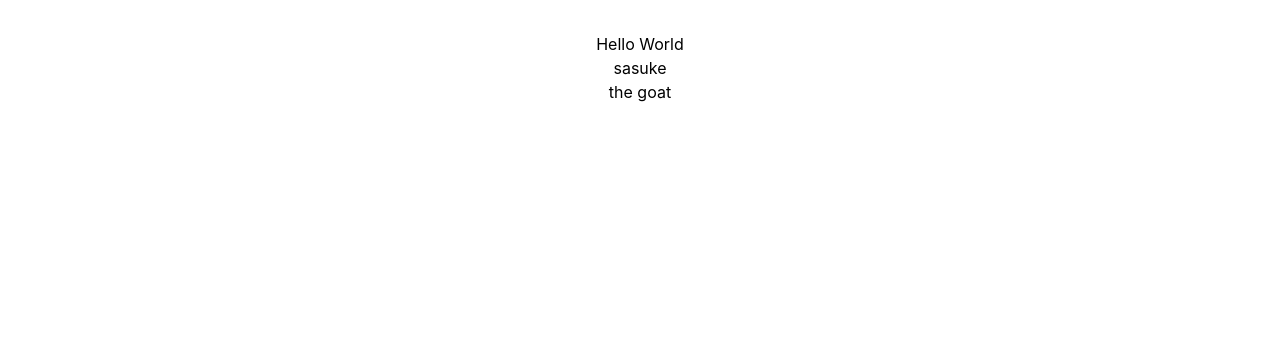
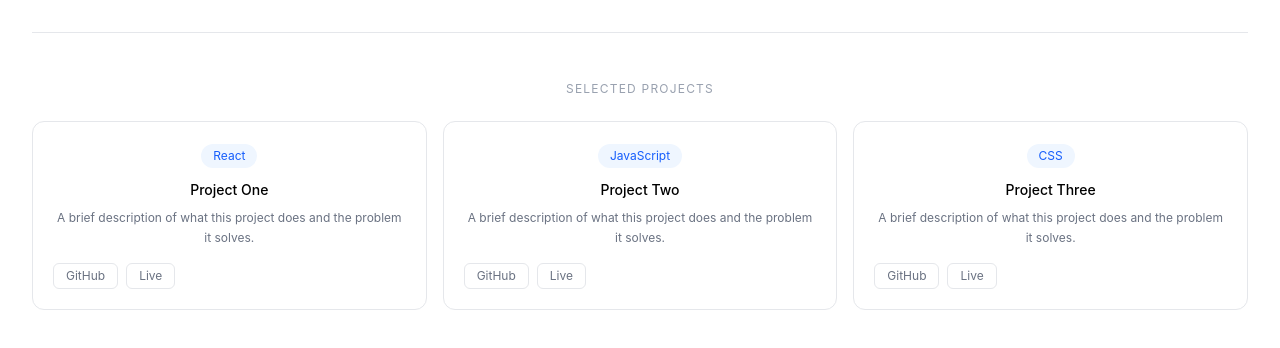
Before and after one commit to AlexUrbaez13/urbs-portfolio, a React (Vite) app: page / in a window 1280 px wide. Shown: the top 348 px of the page. Built offline with nearby package versions, Linux system fonts and the light colour scheme.

Commit message:
homepage componenet built

```diff
--- a/src/App.jsx
+++ b/src/App.jsx
@@ -1,14 +1,13 @@
 import { useState } from 'react'
 import './App.css'
+import Projects from './components/Projects'
 
 function App() {
   const [count, setCount] = useState(0)
 
   return (
     <>
-   <h1>Hello World</h1>
-   <h2>sasuke</h2>
-   <p>the goat</p>
+<Projects />
     </>
   )
 }
--- /dev/null
+++ b/src/components/Projects.jsx
@@ -0,0 +1,48 @@
+const projects = [
+  {
+    title: "Project One",
+    description: "A brief description of what this project does and the problem it solves.",
+    tag: "React",
+    github: "https://github.com/AlexUrbaez13",
+    live: "#"
+  },
+  {
+    title: "Project Two",
+    description: "A brief description of what this project does and the problem it solves.",
+    tag: "JavaScript",
+    github: "https://github.com/AlexUrbaez13",
+    live: "#"
+  },
+  {
+    title: "Project Three",
+    description: "A brief description of what this project does and the problem it solves.",
+    tag: "CSS",
+    github: "https://github.com/AlexUrbaez13",
+    live: "#"
+  }
+]
+
+function Projects() {
+  return (
+    <section id="projects" className="py-12 border-t border-gray-200">
+      <p className="text-xs text-gray-400 uppercase tracking-widest mb-6">Selected Projects</p>
+      <div className="grid grid-cols-1 md:grid-cols-3 gap-4">
+        {projects.map((project, index) => (
+          <div key={index} className="border border-gray-200 rounded-xl p-5">
+            <span className="text-xs px-3 py-1 rounded-full bg-blue-50 text-blue-600 mb-3 inline-block">
+              {project.tag}
+            </span>
+            <h3 className="font-medium text-sm mb-2">{project.title}</h3>
+            <p className="text-gray-500 text-xs leading-relaxed mb-4">{project.description}</p>
+            <div className="flex gap-2">
+              <a href={project.github} target="_blank" rel="noreferrer" className="text-xs px-3 py-1 border border-gray-200 rounded-md text-gray-500 hover:text-black">GitHub</a>
+              <a href={project.live} className="text-xs px-3 py-1 border border-gray-200 rounded-md text-gray-500 hover:text-black">Live</a>
+            </div>
+          </div>
+        ))}
+      </div>
+    </section>
+  )
+}
+
+export default Projects
```
